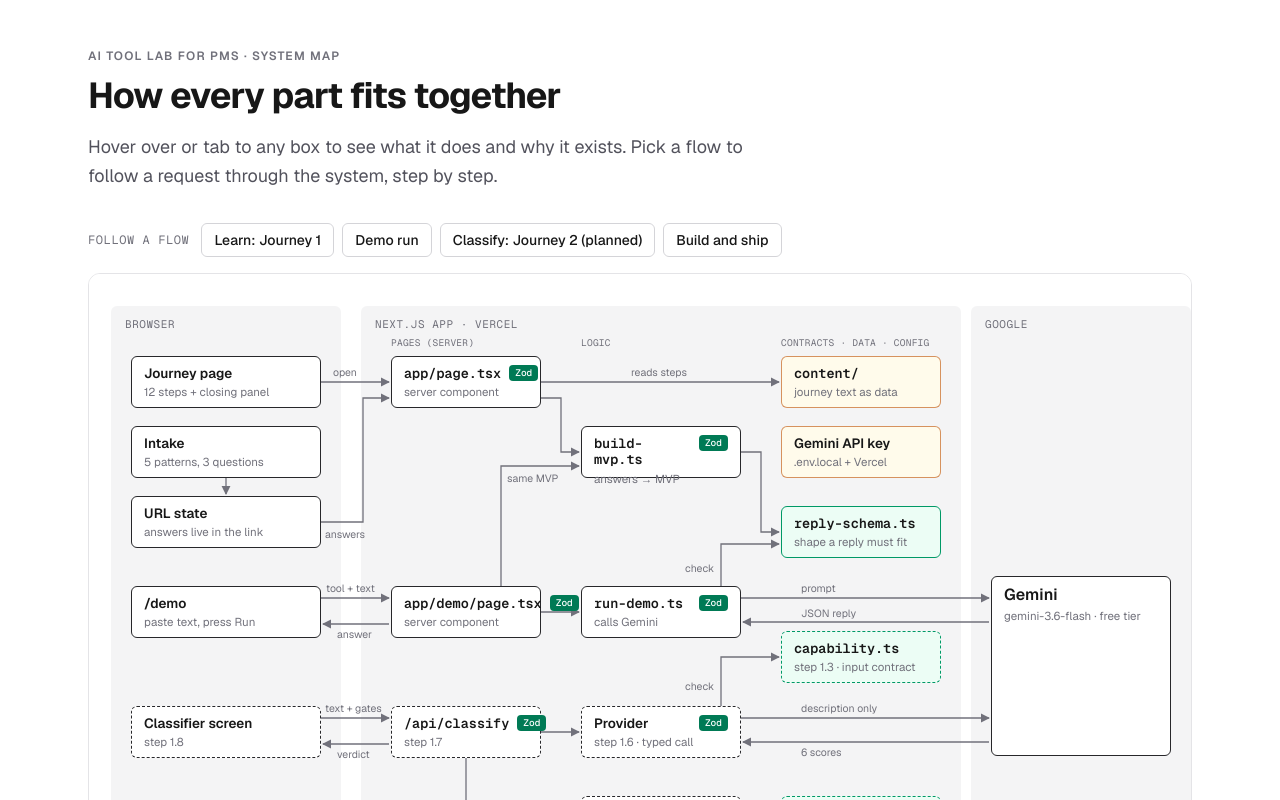
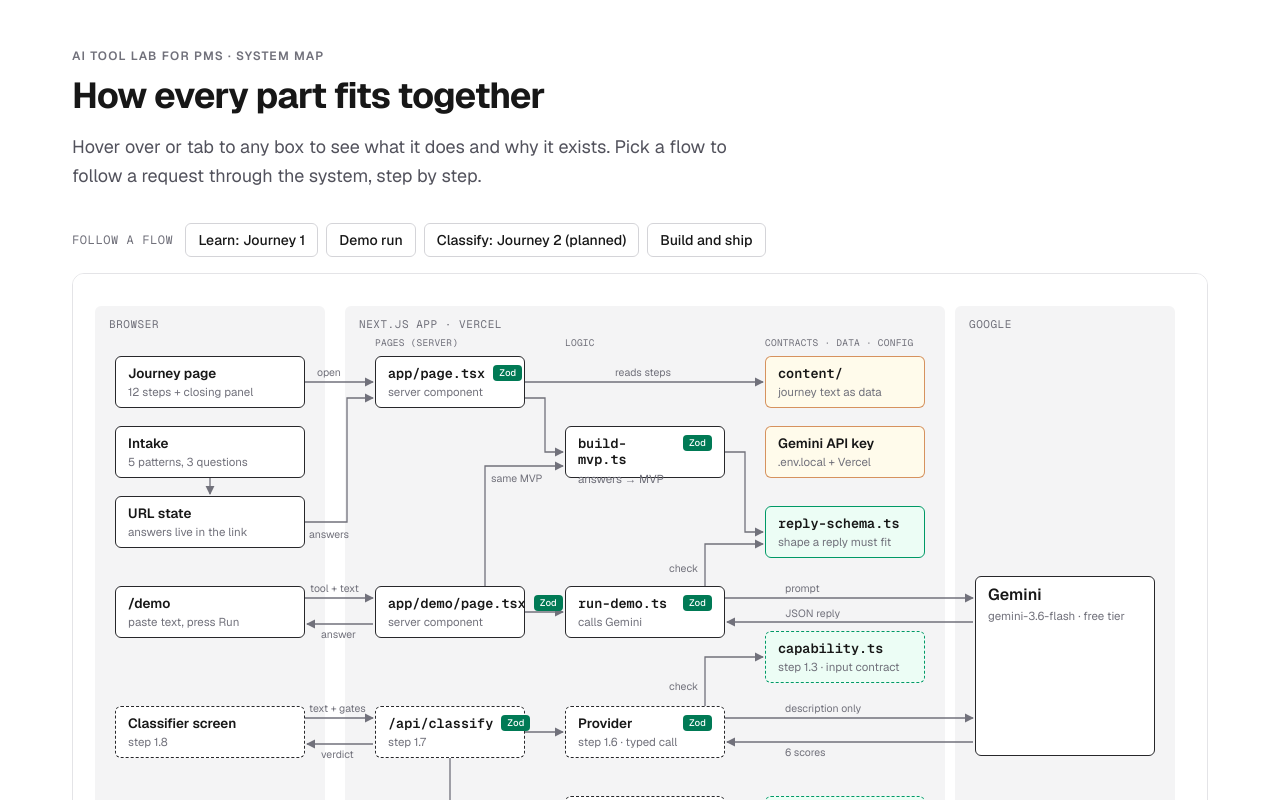
Before and after one commit to ashutosh-productlaunches/product-intelligence-platform, a Next.js app: page /architecture in a window 1280 px wide. Shown: the top 800 px of the page. Built offline with nearby package versions, Linux system fonts and the light colour scheme.

Commit message:
Fix tool strip scrollbar and map width

```diff
--- a/app/architecture/page.tsx
+++ b/app/architecture/page.tsx
@@ -35,7 +35,7 @@ export default async function ArchitecturePage({ searchParams }: { searchParams:
   const flow = getFlow(one(params.flow));
 
   return (
-    <main className="mx-auto w-full max-w-6xl px-4 py-12 sm:px-6">
+    <main className="mx-auto w-full max-w-[74rem] px-4 py-12 sm:px-6">
       <p className="text-xs font-semibold uppercase tracking-widest text-zinc-500">AI Tool Lab for PMs · System map</p>
       <h1 className="mt-3 text-3xl font-bold tracking-tight text-balance sm:text-4xl">How every part fits together</h1>
       <p className="mt-4 max-w-2xl text-lg leading-relaxed text-zinc-600 dark:text-zinc-400">
--- a/app/demo/page.tsx
+++ b/app/demo/page.tsx
@@ -138,7 +138,7 @@ export default async function DemoPage({ searchParams }: { searchParams: Promise
       </section>
 
       <nav aria-label="Tools" className="mx-auto max-w-7xl px-4 sm:px-6">
-        <ul className="flex gap-1 overflow-x-auto border-b border-(--border) md:justify-center">
+        <ul className="flex gap-1 overflow-x-auto overflow-y-hidden border-b border-(--border) md:justify-center">
           {patterns.map((p) => {
             const active = p.id === pattern.id;
             return (
```
